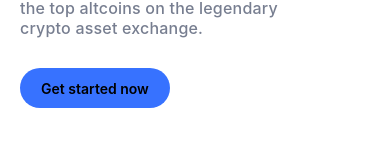
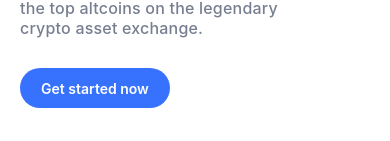
Before and after one commit to kislioglu/CryptoExchange, a React Native app: screen /Home in a window 390 px wide. Shown: the part 324-465 px from the top of the page. Built offline with nearby package versions, Linux system fonts and the light colour scheme; no server answers.

Commit message:
added global white text color

```diff
--- a/styles/globalCss.js
+++ b/styles/globalCss.js
@@ -3,6 +3,9 @@ import {StyleSheet} from 'react-native';
 export const globalCss = StyleSheet.create({
   textColorGrey: {
     color: '#777e90',
+  },
+  textColorWhite: {
+    color: '#fff',
   },
   btnPrimary: {
     backgroundColor: '#3772ff',
```
